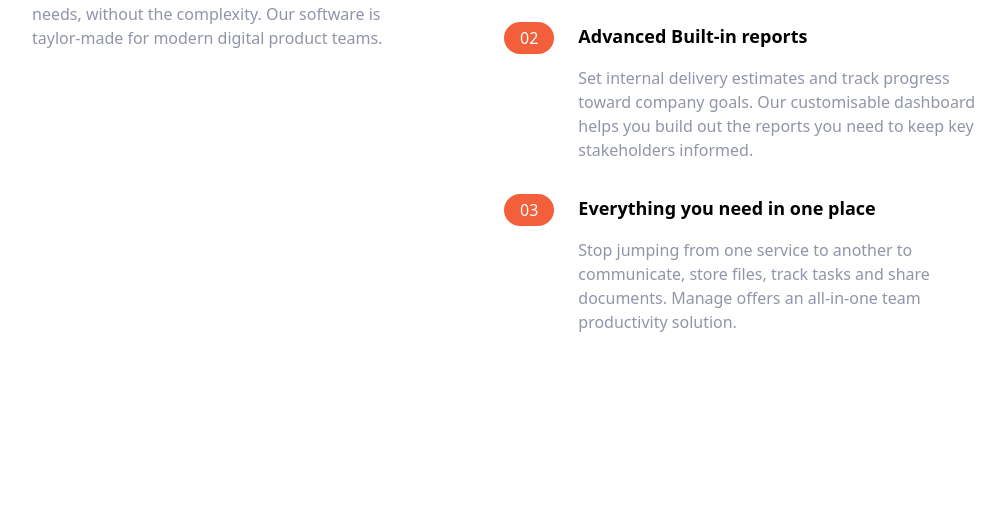
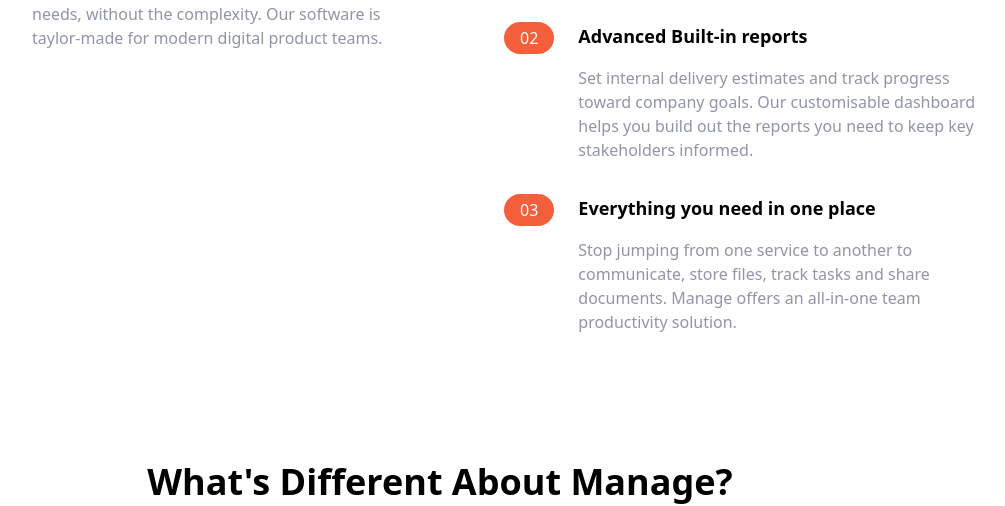
Before and after one commit to Julio-Soto/tailwind-landing, a website: page index.html in a window 1280 px wide. Shown: the part 806-1312 px from the top of the page, without its empty margins (136-1141 px from the left). Before the commit the page ends 1140 px from the top, so only its background shows below. Drawn offline with nearby package versions, Linux system fonts and the light colour scheme; files that its build step writes are made by us from their sources.

Commit message:
added testimonials section and heading

```diff
--- a/index.html
+++ b/index.html
@@ -137,5 +137,15 @@
             </div>
         </div>
     </section>
+    <!--Testimonials-->
+    <section id="testimonials">
+      <!--Container to Heading and Testimonials blocks-->
+      <div class="max-w-6xl px-5 mxx-auto mt-32 text-center">
+        <!--Heading-->
+        <h2 class="text-4xl font-bold text-center">
+            What's Different About Manage?
+        </h2>
+      </div>
+    </section>
 </body>
 </html>
```
